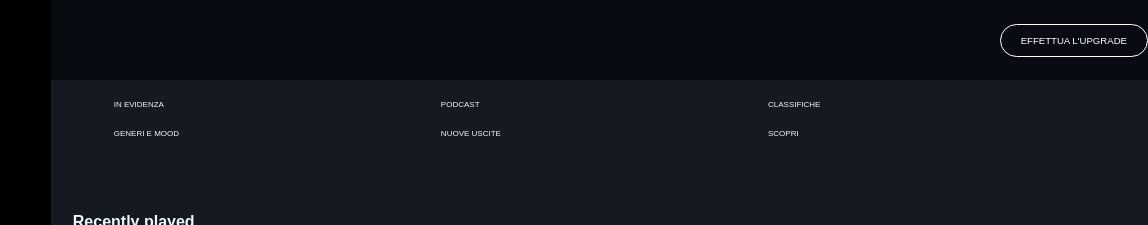
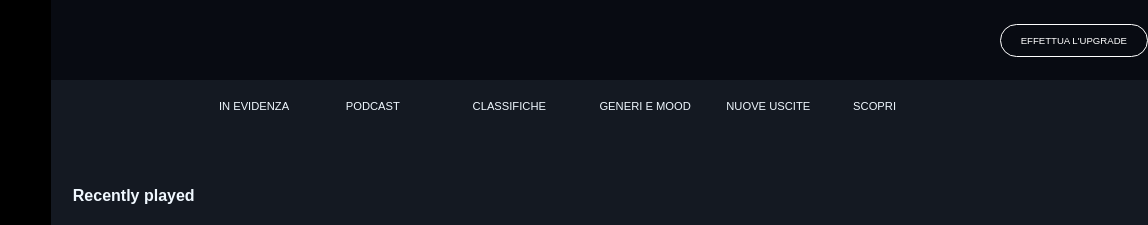
Before and after one commit to VincenzoAmari/html-css-spotifyweb, a plain HTML site: page index.html in a window 1280 px wide. Shown: the top 225 px of the page, 132-1280 px from the left. Drawn offline with Linux system fonts and the light colour scheme.

Commit message:
scroll page done

```diff
--- a/responsive.css
+++ b/responsive.css
@@ -84,7 +84,6 @@
   .scrollpage-nav {
     justify-content: center;
     padding: 20px;
-
     flex-wrap: wrap;
     gap: 20px 10px;
     a {
@@ -117,6 +116,18 @@
     h4 {
       color: aliceblue;
       padding: 5% 2%;
+    }
+  }
+  .scrollpage-nav {
+    justify-content: center;
+    padding: 20px;
+    flex-wrap: wrap;
+    gap: 20px 15px;
+    a {
+      font-size: 0.6rem;
+      text-decoration: none;
+      color: aliceblue;
+      flex-basis: 15%;
     }
   }
 
@@ -158,4 +169,20 @@
     justify-content: space-between;
     padding-block: 5px;
   }
+  .scrollpage-nav {
+    justify-content: center;
+    padding: 20px;
+    flex-wrap: wrap;
+    gap: 20px 0px;
+    a {
+      font-size: 0.7rem;
+      text-decoration: none;
+      color: aliceblue;
+      flex-basis: 12%;
+    }
+  }
+
+  .card {
+    width: 14%;
+  }
 }
```
